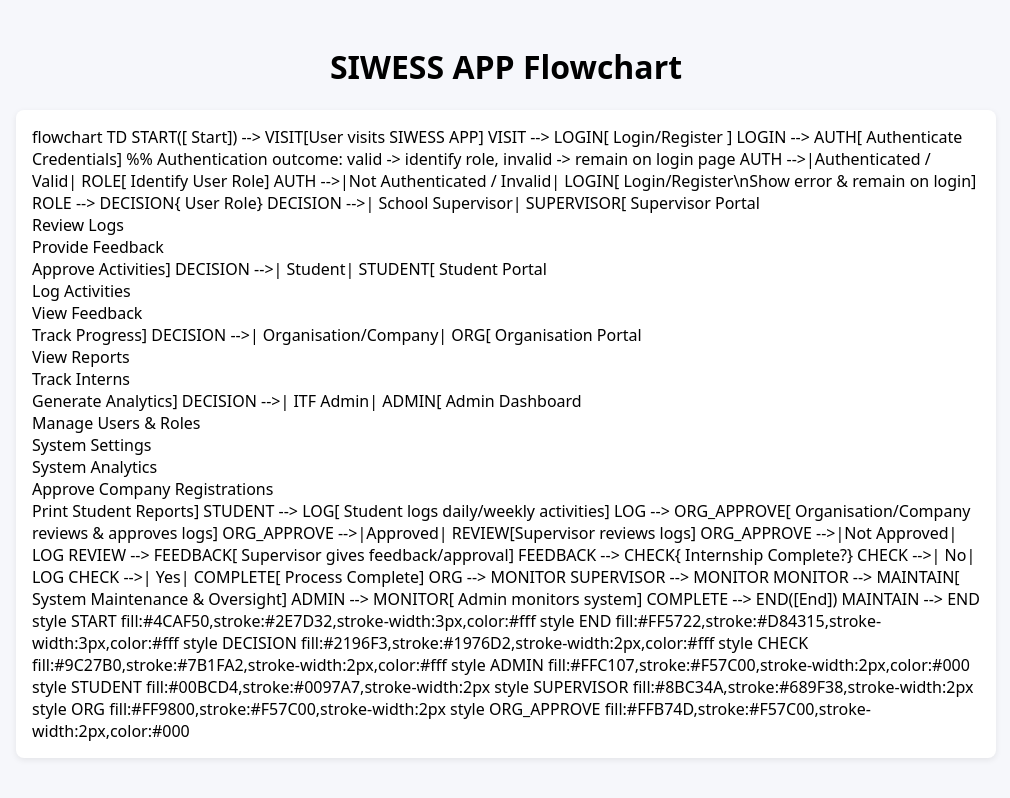
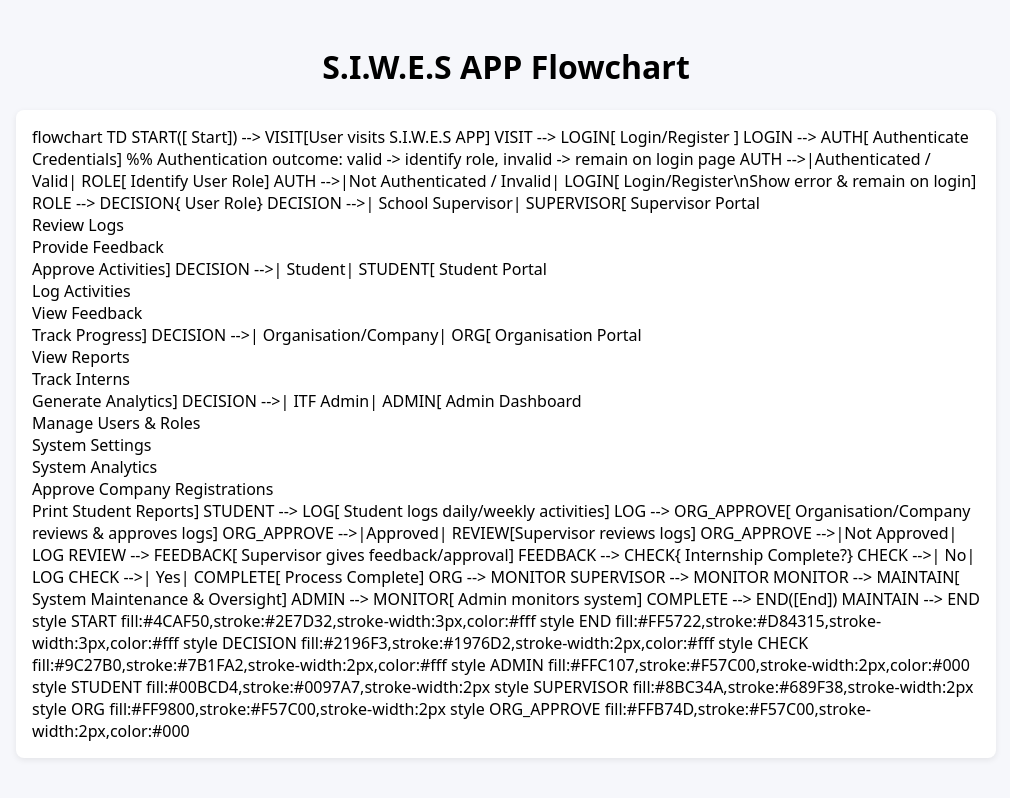
Before and after one commit to enyasystem/unilog-flowchart, a plain HTML site: page index.html in a window 1280 px wide. Shown: the whole page, without its empty margins (134-1144 px from the left). Drawn offline with Linux system fonts and the light colour scheme; a script that the page names is missing.

Commit message:
Update app name

```diff
--- a/index.html
+++ b/index.html
@@ -3,7 +3,7 @@
 <head>
   <meta charset="utf-8">
   <meta name="viewport" content="width=device-width,initial-scale=1">
-  <title>SIWESS APP Flowchart</title>
+  <title>S.I.W.E.S APP Flowchart</title>
   <script src="https://cdn.jsdelivr.net/npm/mermaid@10/dist/mermaid.min.js"></script>
   <style>
     body { font-family: system-ui, Arial, sans-serif; padding: 1rem; background:#f6f7fb; }
@@ -13,10 +13,10 @@
 </head>
 <body>
   <div class="container">
-    <h1 style="text-align: center;">SIWESS APP Flowchart</h1>
+    <h1 style="text-align: center;">S.I.W.E.S APP Flowchart</h1>
     <div class="mermaid">
 flowchart TD
-    START([ Start]) --> VISIT[User visits SIWESS APP]
+    START([ Start]) --> VISIT[User visits S.I.W.E.S APP]
   VISIT --> LOGIN[ Login/Register ]
   LOGIN --> AUTH[ Authenticate Credentials]
   %% Authentication outcome: valid -> identify role, invalid -> remain on login page
```
